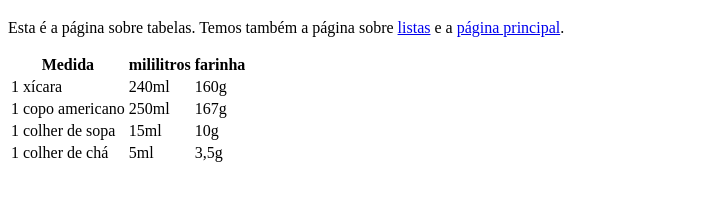
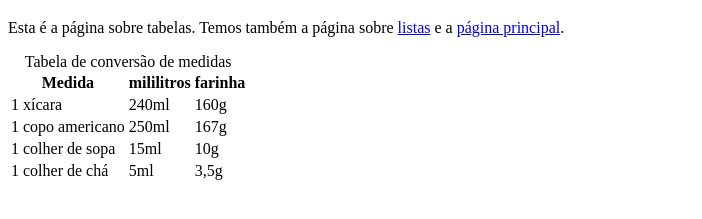
Before and after one commit to ufjf-dcc202/ufjf-dcc202-2025-1-b-atv04-JulianaHansen, a plain HTML site: page tabelas.html in a window 1280 px wide. Shown: the part 61-280 px from the top of the page, without its empty margins (0-702 px from the left). Drawn offline with Linux system fonts and the light colour scheme.

Commit message:
Adiciona cabeça da tabela

```diff
--- a/tabelas.html
+++ b/tabelas.html
@@ -10,11 +10,14 @@
         <h1>DCC202 - Atividade 4 - Listas: Juliana Hansen</h1>
         <p>Esta é a página sobre tabelas. Temos também a página sobre <a href="listas.html">listas</a> e a <a href="index.html">página principal</a>.</p>
         <table>
-            <tr>
-                <th scope="col">Medida</th>
-                <th scope="col">mililitros</th>
-                <th scope="col">farinha</th>
-            </tr>
+            <caption>Tabela de conversão de medidas</caption>
+            <thead>
+                <tr>
+                    <th scope="col">Medida</th>
+                    <th scope="col">mililitros</th>
+                    <th scope="col">farinha</th>
+                </tr>
+            </thead>
             <tr>
                 <td>1 xícara</td>
                 <td>240ml</td>
```
